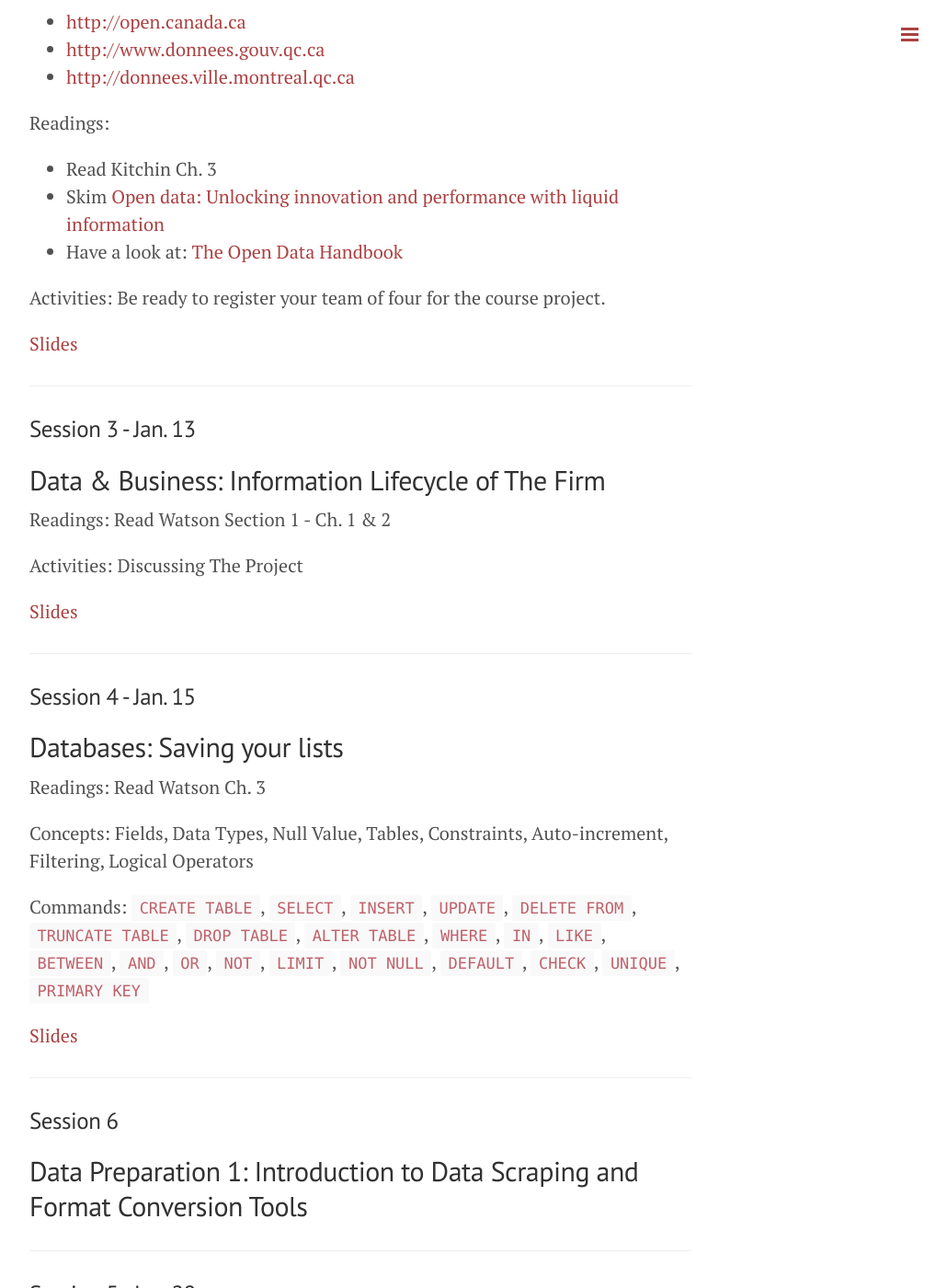
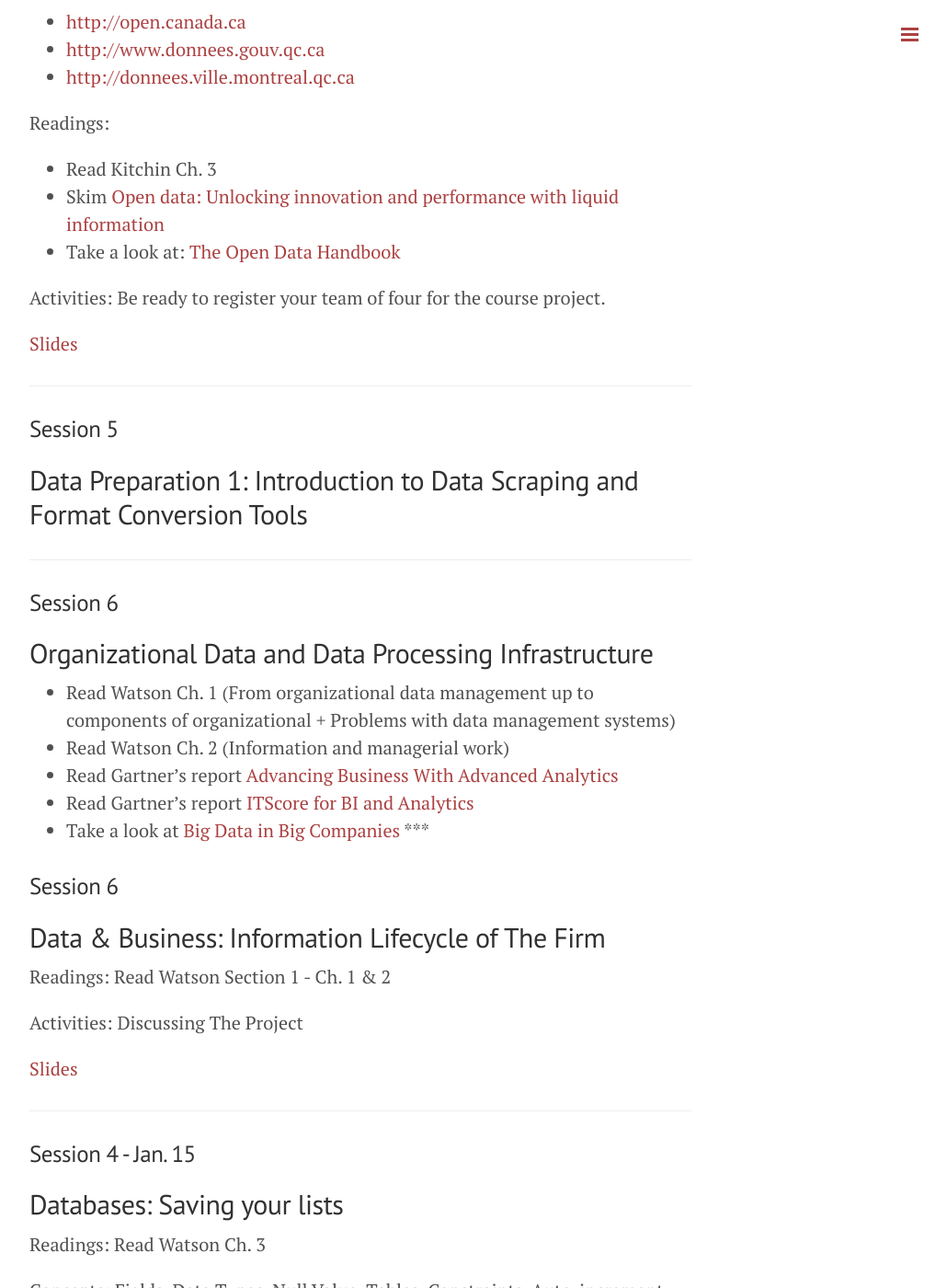
Before and after one commit to retrography/data-management, a Jekyll site: the page built from outline.markdown, in a window 1280 px wide and 1400 px high, scrolled down 1524 px. Shown: the whole window at 92% size, without its empty margins (248-1278 px from the left). Built offline with Jekyll 4.4.1, drawn with Linux system fonts in a browser that asks for light colours; Markdown is read by kramdown in place of the engine named in the settings.

Commit message:
Update outline.markdown

```diff
--- a/outline.markdown
+++ b/outline.markdown
@@ -55,15 +55,28 @@ Readings:
 
 - Read Kitchin Ch. 3
 - Skim [Open data: Unlocking innovation and performance with liquid information](http://www.mckinsey.com/insights/business_technology/open_data_unlocking_innovation_and_performance_with_liquid_information)
-- Have a look at: [The Open Data Handbook](http://opendatahandbook.org)
+- Take a look at: [The Open Data Handbook](http://opendatahandbook.org)
 
 Activities: Be ready to register your team of four for the course project.
 
 [Slides]({{ site.baseurl }}/public/slides/session_09.pdf)
 
 ***
+### Session 5
+## Data Preparation 1: Introduction to Data Scraping and Format Conversion Tools
 
-### Session 3 - Jan. 13
+***
+### Session 6
+## Organizational Data and Data Processing Infrastructure
+
+- Read Watson Ch. 1 (From organizational data management up to components of organizational + Problems with data management systems)
+- Read Watson Ch. 2 (Information and managerial work)
+- Read Gartner's report [Advancing Business With Advanced Analytics](http://www.gartner.com/document/3090420?ref=solrAll&refval=160421676&qid=10187e0cc7f2db0d549c9d44eb0bf868)
+- Read Gartner's report [ITScore for BI and Analytics](http://www.gartner.com/document/3103517?ref=solrAll&refval=160421610&qid=10187e0cc7f2db0d549c9d44eb0bf868)
+- Take a look at [Big Data in Big Companies](http://www.sas.com/resources/asset/Big-Data-in-Big-Companies.pdf)
+***
+
+### Session 6
 ## Data & Business: Information Lifecycle of The Firm
 
 Readings: Read Watson Section 1 - Ch. 1 & 2
```
Also changed, not shown: other parts of outline.markdown (+0 -3 lines).
